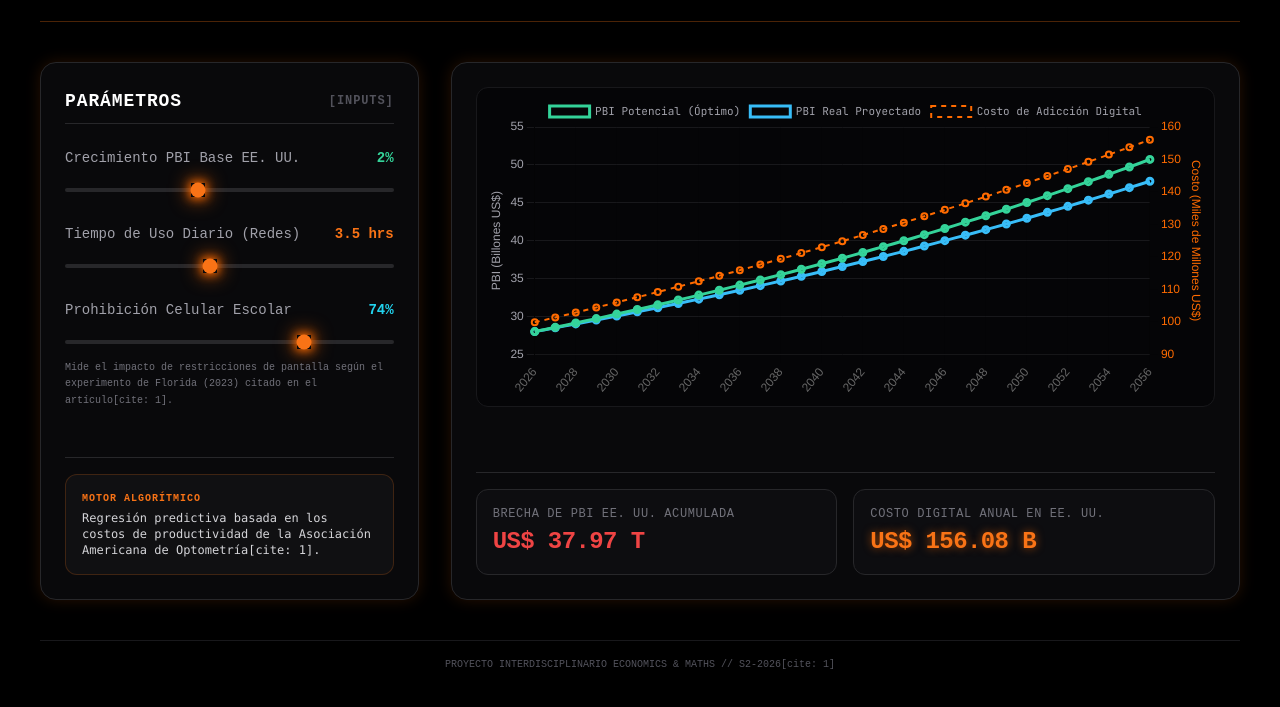
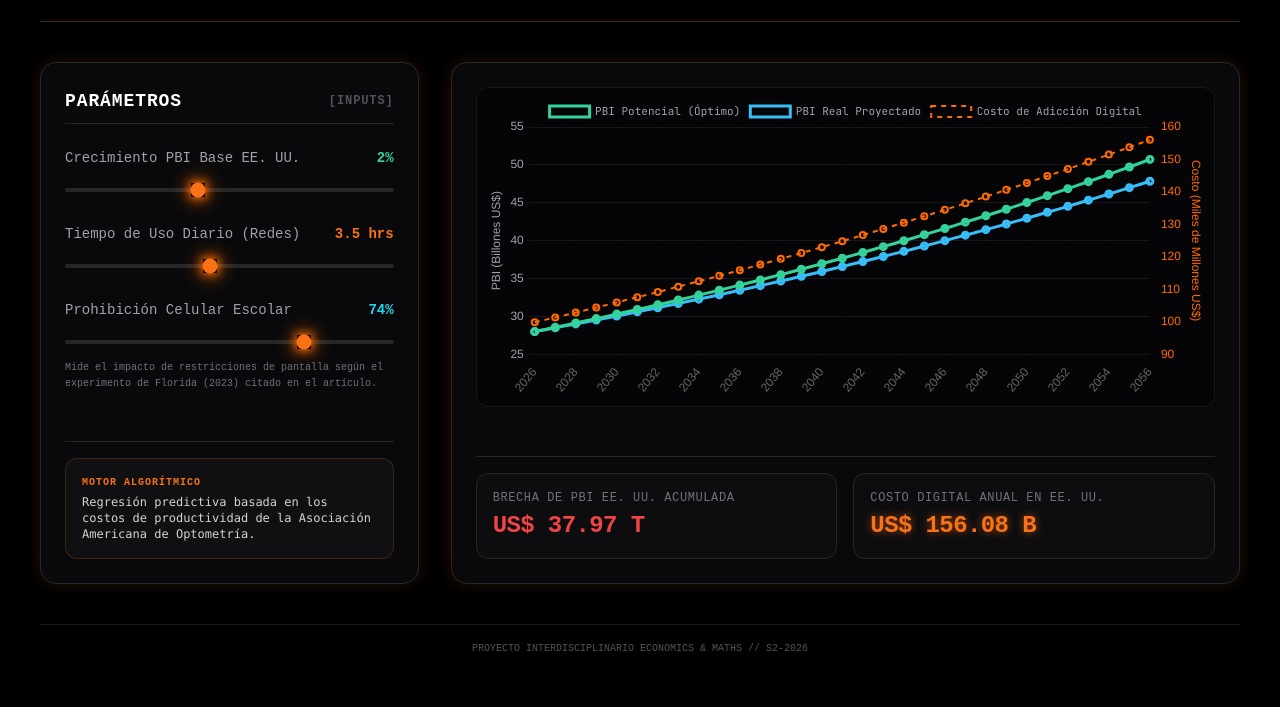
Before and after one commit to julmorman/math-simulation, a website built with Vite: page index.html in a window 1280 px wide. Shown: the part 127-834 px from the top of the page. Built offline with nearby package versions, Linux system fonts and the light colour scheme.

Commit message:
fix: minor text changes

```diff
--- a/index.html
+++ b/index.html
@@ -78,7 +78,7 @@
               <span class="text-cyan-400 font-bold" id="nudgeVal">74%</span>
             </div>
             <input type="range" id="nudgeEffect" min="0" max="100" step="1" value="74" class="w-full h-1 bg-zinc-800 rounded-lg appearance-none cursor-pointer accent-orange-500">
-            <p class="text-[10px] text-zinc-500 mt-2 leading-relaxed">Mide el impacto de restricciones de pantalla según el experimento de Florida (2023) citado en el artículo[cite: 1].</p>
+            <p class="text-[10px] text-zinc-500 mt-2 leading-relaxed">Mide el impacto de restricciones de pantalla según el experimento de Florida (2023) citado en el artículo.</p>
           </div>
         </div>
 
@@ -86,7 +86,7 @@
         <div class="border-t border-zinc-800 pt-4">
           <div class="p-4 bg-zinc-900/50 rounded-xl border border-orange-500/20">
             <div class="text-[10px] text-orange-500 font-bold uppercase tracking-widest mb-1">Motor Algorítmico</div>
-            <div class="text-xs text-zinc-300 font-mono">Regresión predictiva basada en los costos de productividad de la Asociación Americana de Optometría[cite: 1].</div>
+            <div class="text-xs text-zinc-300 font-mono">Regresión predictiva basada en los costos de productividad de la Asociación Americana de Optometría.</div>
           </div>
         </div>
       </div>
@@ -116,7 +116,7 @@
   </div>
 
   <footer class="mt-10 text-center text-[10px] text-zinc-600 border-t border-zinc-900 pt-4 w-full">
-    PROYECTO INTERDISCIPLINARIO ECONOMICS & MATHS // S2-2026[cite: 1]
+    PROYECTO INTERDISCIPLINARIO ECONOMICS & MATHS // S2-2026
   </footer>
 
   <script type="module" src="/src/main.ts"></script>
```
